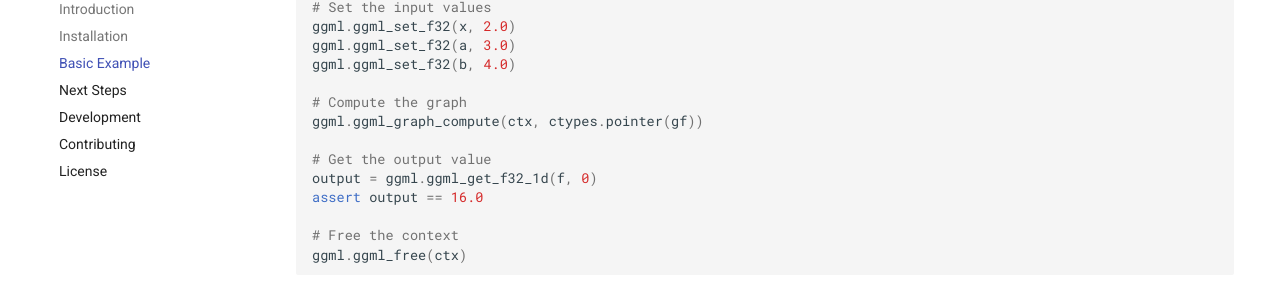
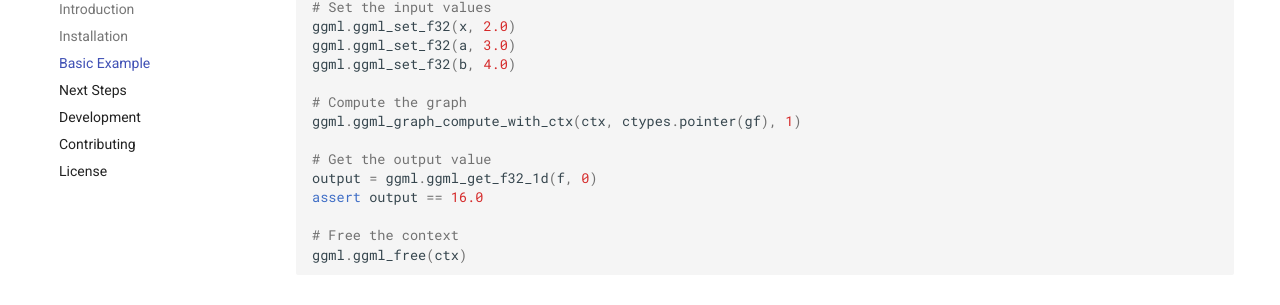
Before and after one commit to abetlen/ggml-python, an MkDocs documentation site: the page built from docs/index.md, in a window 1280 px wide and 900 px high, scrolled down 1349 px. Shown: the part 148-453 px from the top of the window. Built offline with MkDocs 1.6.1 and Material for MkDocs 9.7.7, drawn with Linux system fonts in a browser that asks for light colours; comment, search, counter and statistics services are not loaded.

Commit message:
Update docs for new ggml_compute_with_ctx

```diff
--- a/docs/index.md
+++ b/docs/index.md
@@ -85,7 +85,7 @@ ggml.ggml_set_f32(a, 3.0)
 ggml.ggml_set_f32(b, 4.0)
 
 # Compute the graph
-ggml.ggml_graph_compute(ctx, ctypes.pointer(gf))
+ggml.ggml_graph_compute_with_ctx(ctx, ctypes.pointer(gf), 1)
 
 # Get the output value
 output = ggml.ggml_get_f32_1d(f, 0)
```
Also changed, not shown: README.md (+1 -1 lines).
